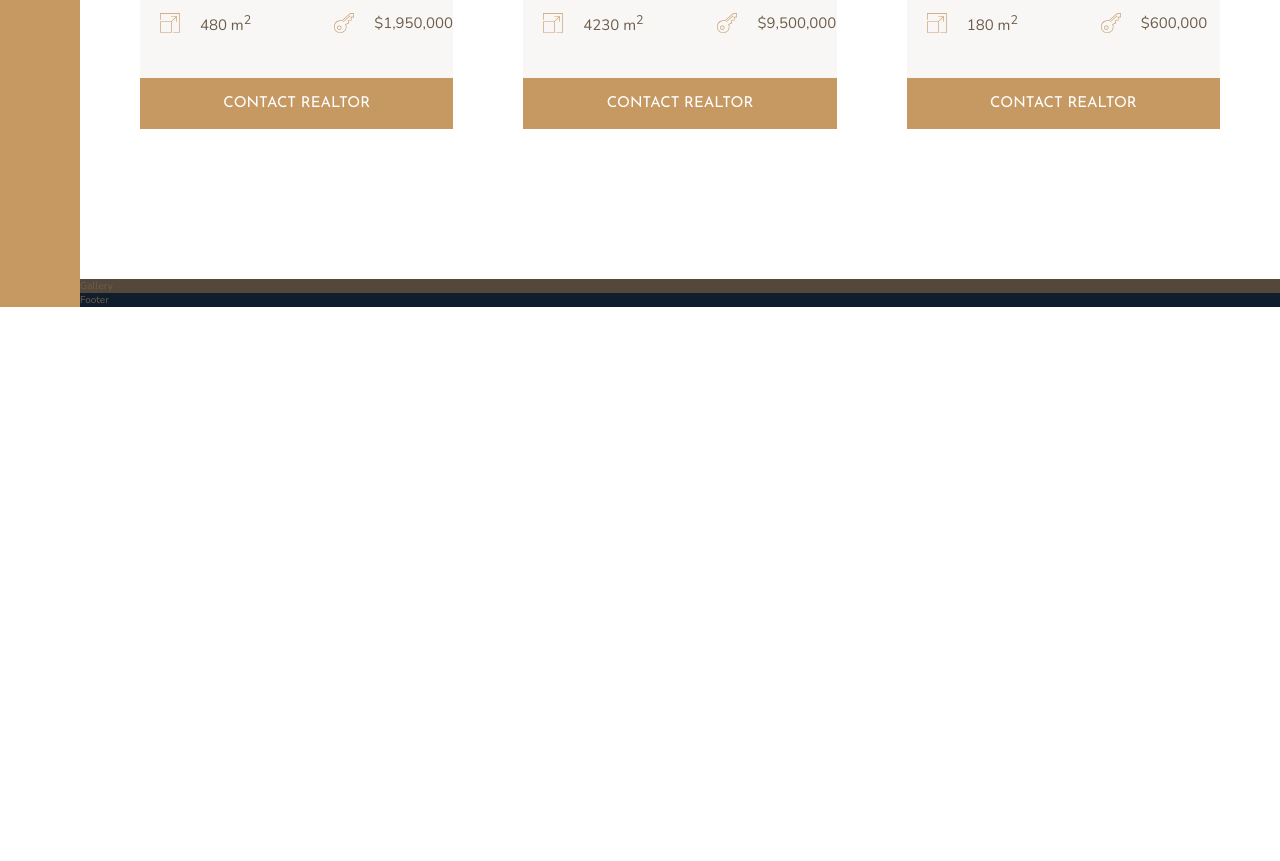
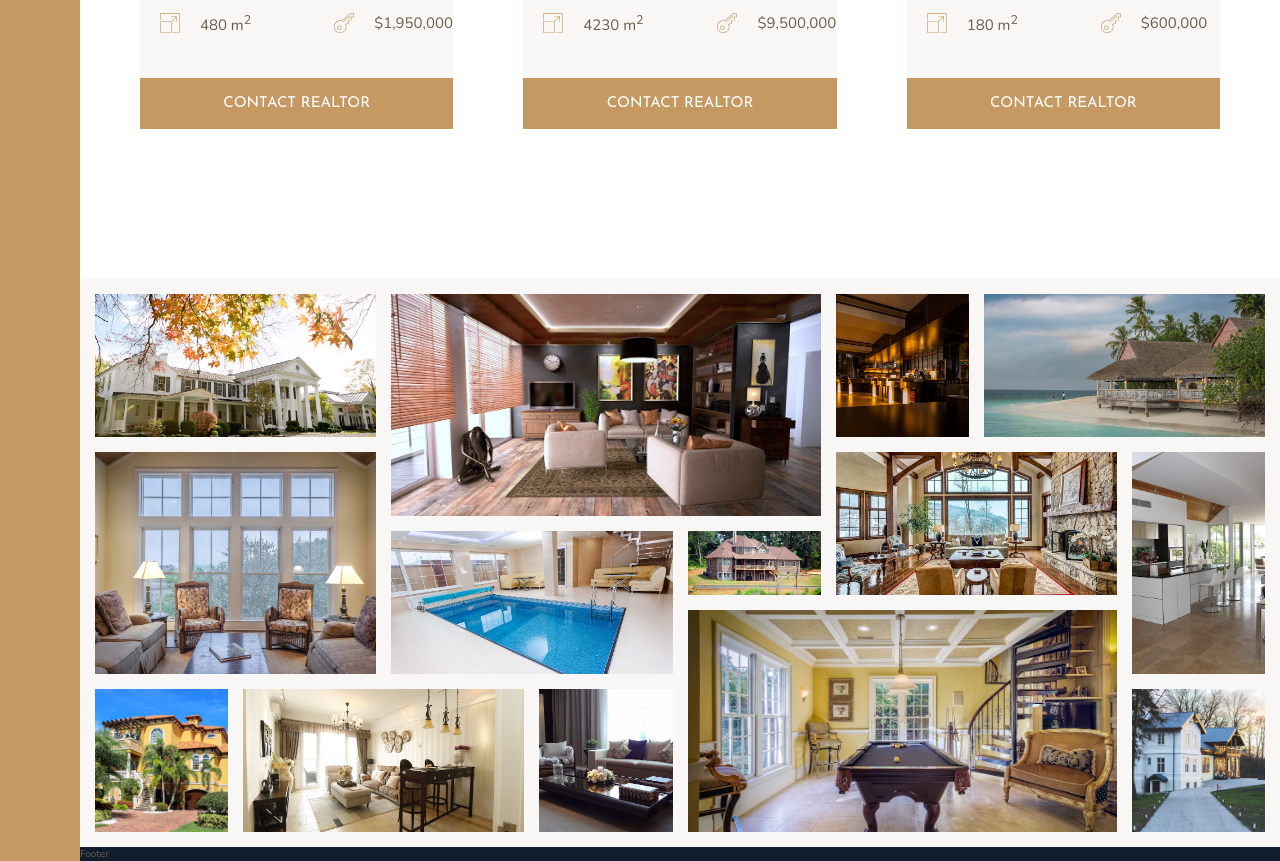
Before and after one commit to CalenArrna/Nexter-CSS-Tutorial-project, a website: page index.html in a window 1280 px wide. Shown: the part 2851-3712 px from the top of the page. Before the commit the page ends 3158 px from the top, so only its background shows below. Drawn offline with nearby package versions, Linux system fonts and the light colour scheme.

Commit message:
feat(css): gallery section implemented

```diff
--- a/index.html
+++ b/index.html
@@ -286,7 +286,48 @@
             </div>
         </section>
         <section class="gallery">
-            Gallery
+            <figure class="gallery__item gallery__item--1">
+                <img src="img/gal-1.jpeg" alt="Gallery image 1" class="gallery__img">
+            </figure>
+            <figure class="gallery__item gallery__item--2">
+                <img src="img/gal-2.jpeg" alt="Gallery image 2" class="gallery__img">
+            </figure>
+            <figure class="gallery__item gallery__item--3">
+                <img src="img/gal-3.jpeg" alt="Gallery image 3" class="gallery__img">
+            </figure>
+            <figure class="gallery__item gallery__item--4">
+                <img src="img/gal-4.jpeg" alt="Gallery image 4" class="gallery__img">
+            </figure>
+            <figure class="gallery__item gallery__item--5">
+                <img src="img/gal-5.jpeg" alt="Gallery image 5" class="gallery__img">
+            </figure>
+            <figure class="gallery__item gallery__item--6">
+                <img src="img/gal-6.jpeg" alt="Gallery image 6" class="gallery__img">
+            </figure>
+            <figure class="gallery__item gallery__item--7">
+                <img src="img/gal-7.jpeg" alt="Gallery image 7" class="gallery__img">
+            </figure>
+            <figure class="gallery__item gallery__item--8">
+                <img src="img/gal-8.jpeg" alt="Gallery image 8" class="gallery__img">
+            </figure>
+            <figure class="gallery__item gallery__item--9">
+                <img src="img/gal-9.jpeg" alt="Gallery image 9" class="gallery__img">
+            </figure>
+            <figure class="gallery__item gallery__item--10">
+                <img src="img/gal-10.jpeg" alt="Gallery image 10" class="gallery__img">
+            </figure>
+            <figure class="gallery__item gallery__item--11">
+                <img src="img/gal-11.jpeg" alt="Gallery image 11" class="gallery__img">
+            </figure>
+            <figure class="gallery__item gallery__item--12">
+                <img src="img/gal-12.jpeg" alt="Gallery image 12" class="gallery__img">
+            </figure>
+            <figure class="gallery__item gallery__item--13">
+                <img src="img/gal-13.jpeg" alt="Gallery image 13" class="gallery__img">
+            </figure>
+            <figure class="gallery__item gallery__item--14">
+                <img src="img/gal-14.jpeg" alt="Gallery image 14" class="gallery__img">
+            </figure>
         </section>
         <footer class="footer">
             Footer
--- a/sass/_gallery.scss
+++ b/sass/_gallery.scss
@@ -1,4 +1,89 @@
 .gallery {
-  background-color: $color-grey-dark-1;
+  background-color: $color-grey-light-1;
   grid-column: full-start / full-end;
+
+  display: grid;
+  grid-template-columns: repeat(8, 1fr);
+  grid-template-rows: repeat(7, 5vw);
+  gap: 1.5rem;
+  padding: 1.5rem;
+
+  &__item {
+    &--1 {
+      grid-row: 1 / span 2;
+      grid-column: 1 / span 2;
+    }
+
+    &--2 {
+      grid-row: 1 / span 3;
+      grid-column: 3 / 6;
+    }
+
+    &--3 {
+      grid-column: 6 / 7;
+      grid-row: 1 / 3;
+    }
+
+    &--4 {
+      grid-row: 1 / 3;
+      grid-column: 7 / 9;
+    }
+
+    &--5 {
+      grid-row: 3 / 6;
+      grid-column: 1 / 3;
+    }
+
+    &--6 {
+      grid-row: 4 / 6;
+      grid-column: 3 / 5;
+    }
+
+    &--7 {
+      grid-row: 4 / 5;
+      grid-column: 5 / 6;
+    }
+
+    &--8 {
+      grid-row: 3 / 5;
+      grid-column: 6 / 8;
+    }
+
+    &--9 {
+      grid-row: 3 / 6;
+      grid-column: 8 / 9;
+    }
+
+    &--10 {
+      grid-row: 6 / 8;
+      grid-column: 1 / 2;
+    }
+
+    &--11 {
+      grid-row: 6 / 8;
+      grid-column: 2 / 4;
+    }
+
+    &--12 {
+      grid-row: 6 / 8;
+      grid-column: 4 / 5;
+    }
+
+    &--13 {
+      grid-row: 5 / 8;
+      grid-column: 5 / 8;
+    }
+
+    &--14 {
+      grid-row: 6 / 8;
+      grid-column: 8 / 9;
+    }
+  }
+
+  &__img {
+    height: 100%;
+    width: 100%;
+    object-fit: cover;
+    display: block;
+  }
 }
```
Also changed, not shown: css/style.css.
